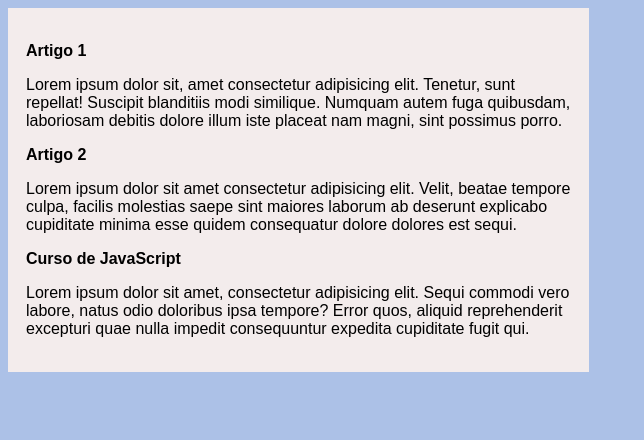
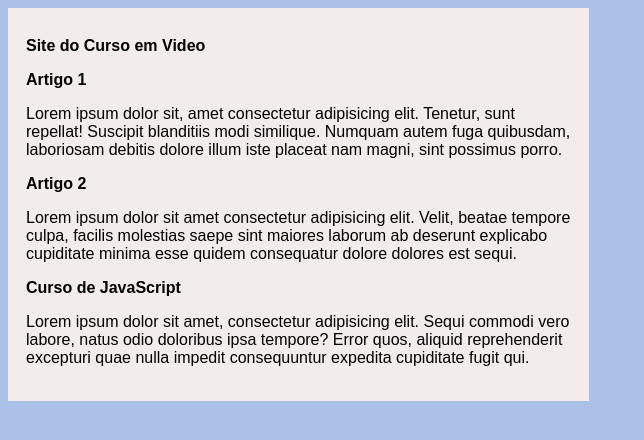
Before and after one commit to ulisses9si/projeto-site, a plain HTML site: page index.html in a window 1280 px wide. Shown: the whole page, without its empty margins (0-644 px from the left). Drawn offline with Linux system fonts and the light colour scheme.

Commit message:
Update index.html

```diff
--- a/index.html
+++ b/index.html
@@ -9,7 +9,7 @@
 <body>
     <main>
         <header>
-            <h1></h1>
+            <h1>Site do Curso em Video</h1>
         </header>
         <article>
             <h3>Artigo 1</h3>
```
